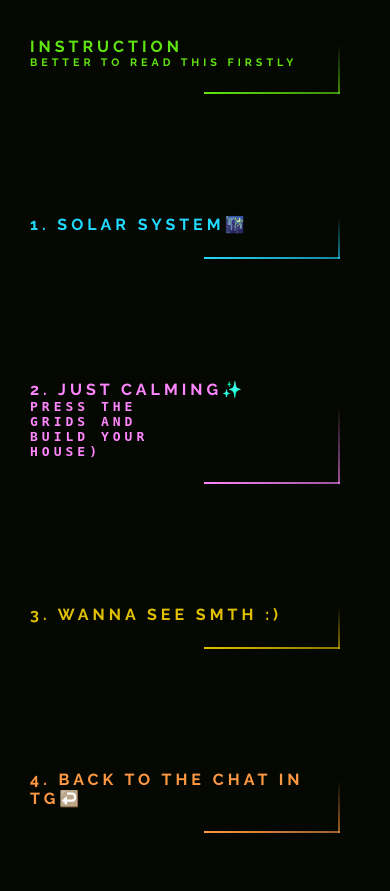
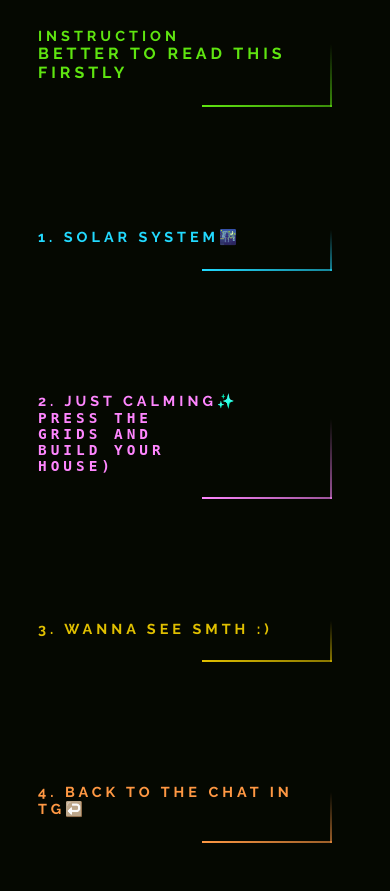
Before and after one commit to W-Mirshod/fun, a Django app: page /just-choose in a window 390 px wide. Before the commit the page ends 833 px from the top, so only its background shows below. Run offline with Django 5.2, Linux system fonts and the light colour scheme.

Commit message:
some improvement

```diff
--- a/main/templates/choices.html
+++ b/main/templates/choices.html
@@ -17,14 +17,39 @@
             align-items: center;
             min-height: 100vh;
             margin: 0;
+            padding: 0;
+            box-sizing: border-box;
         }
 
         .nav-wrapper {
             display: flex;
             flex-direction: column; /* Ensure vertical layout */
             gap: 1rem;
+            padding: 1rem; /* Add padding for better spacing */
+            width: 100%;
+            max-width: 600px; /* Optional: limit max width */
         }
 
+        h6 {
+            font-size: 1rem; /* Adjust font size */
+            margin: 0; /* Remove margin if needed */
+        }
+
+        pre {
+            font-size: 0.9rem; /* Adjust font size for preformatted text */
+            margin: 0; /* Remove margin */
+        }
+
+        /* Media query for phones and smaller screens */
+        @media (max-width: 600px) {
+            .nav-wrapper {
+                padding: 0.5rem; /* Adjust padding */
+            }
+
+            a {
+                font-size: 0.9rem; /* Adjust font size for smaller screens */
+            }
+        }
     </style>
 </head>
 
```
